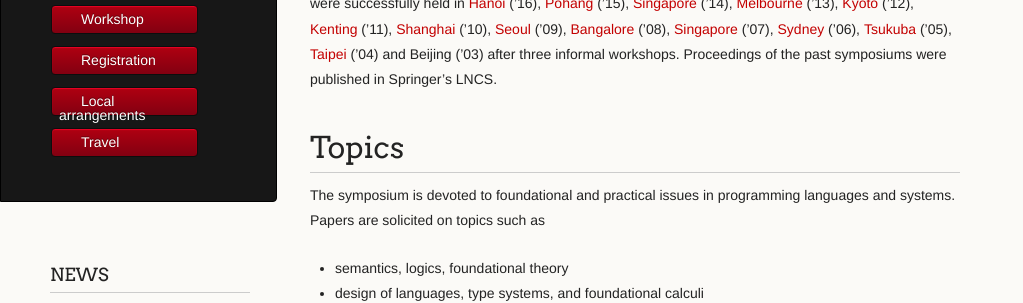
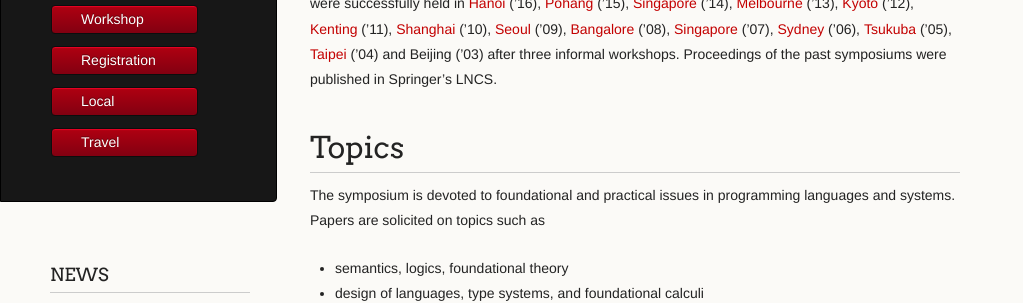
Before and after one commit to www-aplas/www-aplas.github.io, a Jekyll site: the page built from index.md, in a window 1280 px wide. Shown: the part 540-843 px from the top of the page, without its empty margins (0-1023 px from the left). Built offline with Jekyll 4.4.1, drawn with Linux system fonts in a browser that asks for light colours; our own code applies the rules of GitHub Pages for plain Markdown files; a script that is not in the unit is left out.

Commit message:
Update _config.yml

```diff
--- a/_config.yml
+++ b/_config.yml
@@ -20,7 +20,7 @@ nav:
   url: workshop.html
 - title: Registration
   url: registration.html
-- title: Local arrangements
+- title: Local
   url: local.html
 - title: Travel
   url: travel.html
```
